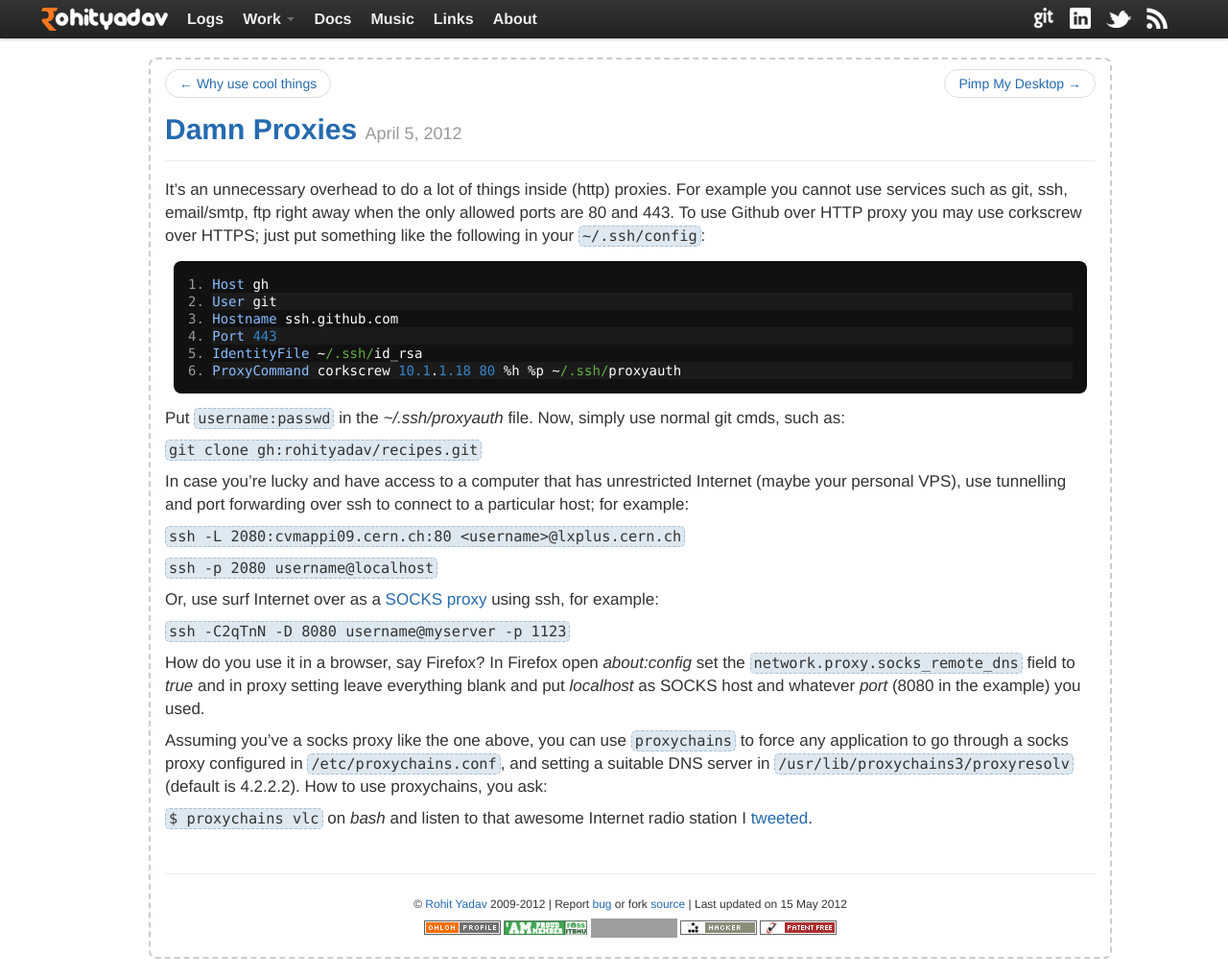
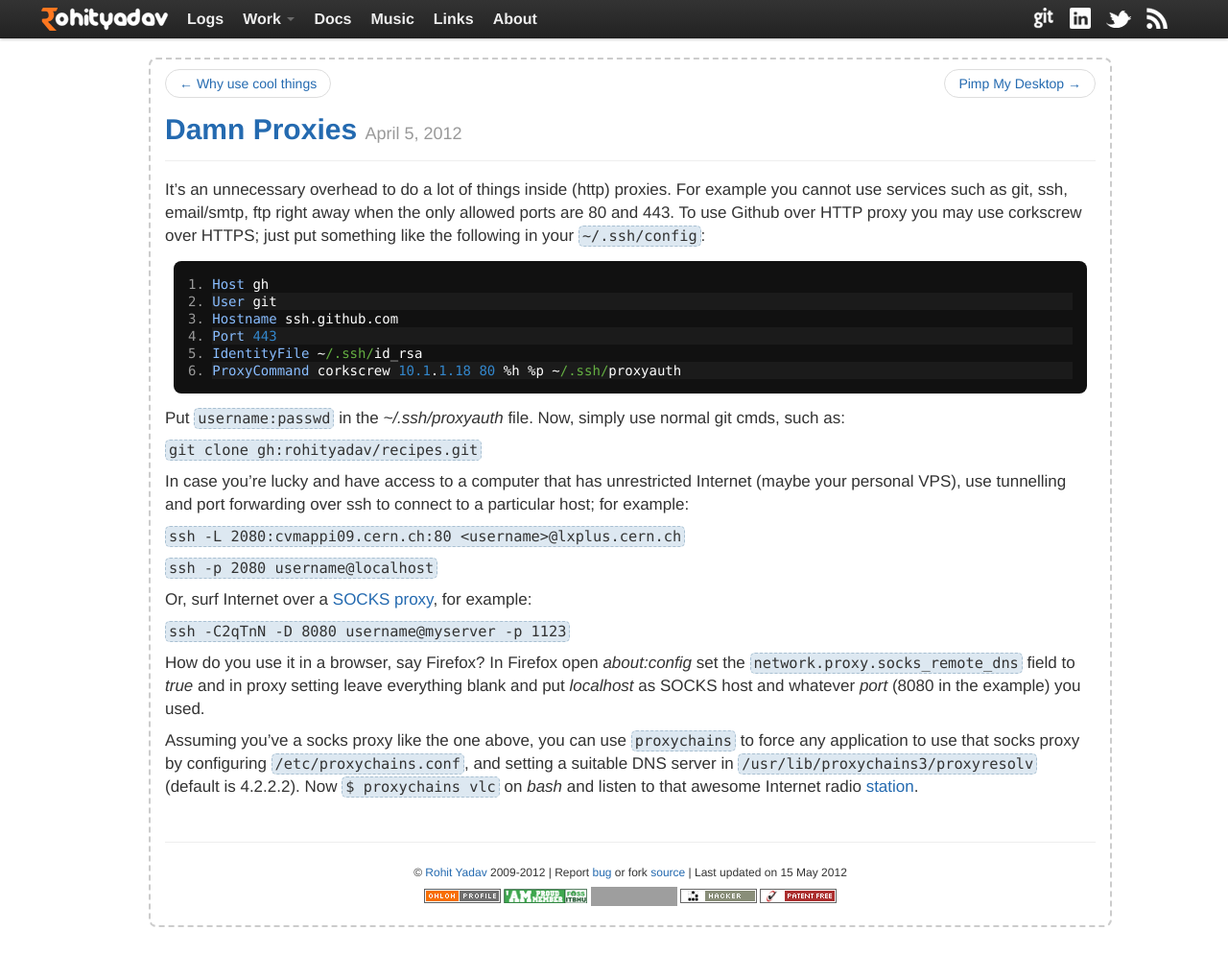
Before and after one commit to rohityadavcloud/rohityadavcloud.github.io, a Jekyll site: the page built from _posts/2012-04-5-damn-proxies.markdown, in a window 1280 px wide and 1019 px high. Shown: the whole window at 96% size. Built offline with Jekyll 4.4.1, drawn with Linux system fonts in a browser that asks for light colours; Markdown is read by kramdown in place of the engine named in the settings; comment, search, counter and statistics services are not loaded; grey boxes are pictures that could not be loaded.

Commit message:
fix stuff arrggh

```diff
--- a/_posts/2012-04-5-damn-proxies.markdown
+++ b/_posts/2012-04-5-damn-proxies.markdown
@@ -25,12 +25,10 @@
 
 `ssh -p 2080 username@localhost`
 
-Or, use surf Internet over as a [SOCKS proxy](http://en.wikipedia.org/wiki/SOCKS) using ssh, for example:
+Or, surf Internet over a [SOCKS proxy](http://en.wikipedia.org/wiki/SOCKS), for example:
 
 `ssh -C2qTnN -D 8080 username@myserver -p 1123`
 
 How do you use it in a browser, say Firefox? In Firefox open *about:config* set the `network.proxy.socks_remote_dns` field to *true* and in proxy setting leave everything blank and put *localhost* as SOCKS host and whatever *port* (8080 in the example) you used.
 
-Assuming you've a socks proxy like the one above, you can use `proxychains` to force any application to go through a socks proxy configured in `/etc/proxychains.conf`, and setting a suitable DNS server in `/usr/lib/proxychains3/proxyresolv` (default is 4.2.2.2). How to use proxychains, you ask:
-
-`$ proxychains vlc` on *bash* and listen to that awesome Internet radio station I [tweeted](http://listen.di.fm/public3/electro.pls).
+Assuming you've a socks proxy like the one above, you can use `proxychains` to force any application to use that socks proxy by configuring `/etc/proxychains.conf`, and setting a suitable DNS server in `/usr/lib/proxychains3/proxyresolv` (default is 4.2.2.2). Now `$ proxychains vlc` on *bash* and listen to that awesome Internet radio [station](http://listen.di.fm/public3/electro.pls).
```
